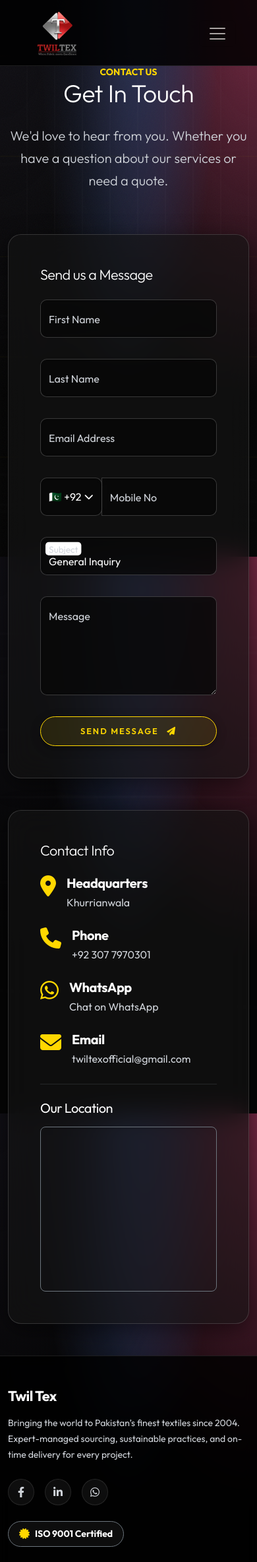
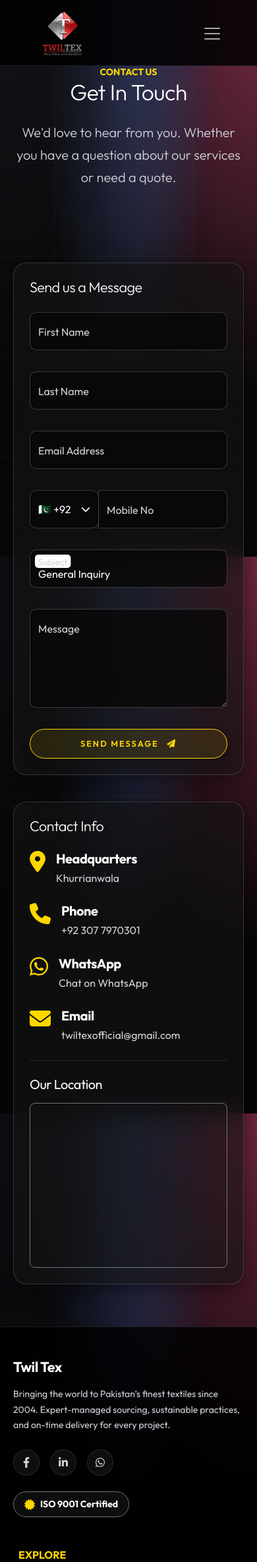
Before and after one commit to AbRehmansaif/TwilTex, a Django app: page /contact/ in a window 390 px wide. Shown: the top 2368 px of the page at 66% size. Run offline with Django 5.2, Linux system fonts and the light colour scheme; some libraries are stand-ins or nearby versions.

Commit message:
fully mobile responsive

```diff
--- a/static/css/style.css
+++ b/static/css/style.css
@@ -1180,3 +1180,80 @@
     box-shadow: none !important;
     outline: none !important;
 }
+
+/* --- Pure Mobile Responsiveness Layer --- */
+@media (max-width: 767.98px) {
+    /* Typography Scaling */
+    .display-1 { font-size: 2.8rem !important; }
+    .display-2 { font-size: 2.4rem !important; }
+    .display-3 { font-size: 2.1rem !important; }
+    .display-4 { font-size: 1.8rem !important; }
+    .display-5 { font-size: 1.6rem !important; }
+
+    h1 { font-size: 1.75rem !important; }
+    h2 { font-size: 1.5rem !important; }
+    h3 { font-size: 1.25rem !important; }
+
+    /* Container & Section Fine-tuning */
+    .container {
+        padding-left: 20px !important;
+        padding-right: 20px !important;
+    }
+
+    section {
+        padding-top: 3rem !important;
+        padding-bottom: 3rem !important;
+    }
+
+    /* Component Adjustments */
+    .glass-panel {
+        padding: 1.5rem !important; /* Uniform mobile padding */
+        margin-bottom: 1rem;
+    }
+
+    /* Search Bar Mobile */
+    .search-form-premium .input-group {
+        padding: 5px !important;
+    }
+
+    .search-form-premium .input-group button {
+        padding: 8px 15px !important;
+        font-size: 0.85rem;
+    }
+
+    /* Navigation Pills (Horizontal scroll optimization) */
+    .mobile-nav-scroll {
+        display: flex !important;
+        flex-wrap: nowrap !important;
+        overflow-x: auto !important;
+        -webkit-overflow-scrolling: touch;
+        padding-bottom: 10px;
+        justify-content: flex-start !important;
+        scrollbar-width: none;
+    }
+
+    .mobile-nav-scroll::-webkit-scrollbar {
+        display: none;
+    }
+
+    .mobile-nav-pill {
+        white-space: nowrap !important;
+        padding: 12px 20px !important;
+    }
+
+    /* Blog & Product Info Stacking */
+    .img-reveal img {
+        height: 200px !important;
+    }
+
+    /* Centering Helpers */
+    .mobile-text-center {
+        text-align: center !important;
+    }
+}
+
+/* Tablet adjustments */
+@media (min-width: 768px) and (max-width: 991.98px) {
+    .display-3 { font-size: 3rem !important; }
+    .glass-panel { padding: 2.5rem !important; }
+}
--- a/templates/blogs/blog_list.html
+++ b/templates/blogs/blog_list.html
@@ -19,7 +19,7 @@
     <!-- Blog Grid -->
     <section class="py-5">
         <div class="container">
-            <div class="row g-5">
+            <div class="row g-4 g-lg-5">
                 {% if page_obj %}
                     {% for blog in page_obj %}
                     <div class="col-lg-4 animate-on-scroll delay-{{ forloop.counter }}00">
--- a/templates/contact.html
+++ b/templates/contact.html
@@ -20,9 +20,9 @@
     <!-- Contact Form & Info -->
     <section class="pb-5">
         <div class="container">
-            <div class="row g-5">
+            <div class="row g-4 g-lg-5">
                 <div class="col-lg-7">
-                    <div class="glass-panel p-5 h-100">
+                    <div class="glass-panel p-lg-5">
                         <h4 class="text-white mb-4 fw-light">Send us a Message</h4>
 
                         {% if messages %}
@@ -101,7 +101,7 @@
                     </div>
                 </div>
                 <div class="col-lg-5">
-                    <div class="glass-panel p-5 h-100">
+                    <div class="glass-panel p-lg-5">
                         <h4 class="text-white mb-4 fw-light">Contact Info</h4>
 
                         <div class="d-flex align-items-start mb-4">
--- a/templates/products.html
+++ b/templates/products.html
@@ -67,7 +67,7 @@
             <div class="tab-content animate-on-scroll" id="productTabsContent">
                 <!-- All Products Tab -->
                 <div class="tab-pane fade show active" id="all-products" role="tabpanel" aria-labelledby="all-tab">
-                    <div class="row g-5">
+                    <div class="row g-4 g-lg-5">
                         {% if page_obj %}
                             {% for product in page_obj %}
                             <div class="col-lg-4">
@@ -134,7 +134,7 @@
                 <!-- Service Specific Tabs -->
                 {% for service in services %}
                 <div class="tab-pane fade" id="service-{{ service.id }}" role="tabpanel" aria-labelledby="service-tab-{{ service.id }}">
-                    <div class="row g-5">
+                    <div class="row g-4 g-lg-5">
                         {% if service.products.all %}
                             {% for product in service.products.all %}
                             <div class="col-lg-4">
--- a/templates/services.html
+++ b/templates/services.html
@@ -21,7 +21,7 @@
     <!-- Services Grid -->
     <section class="pb-5">
         <div class="container">
-            <div class="row g-5">
+            <div class="row g-4 g-lg-5">
                 {% if services %}
                     {% for service in services %}
                     <!-- Service {{ forloop.counter }} -->
```
